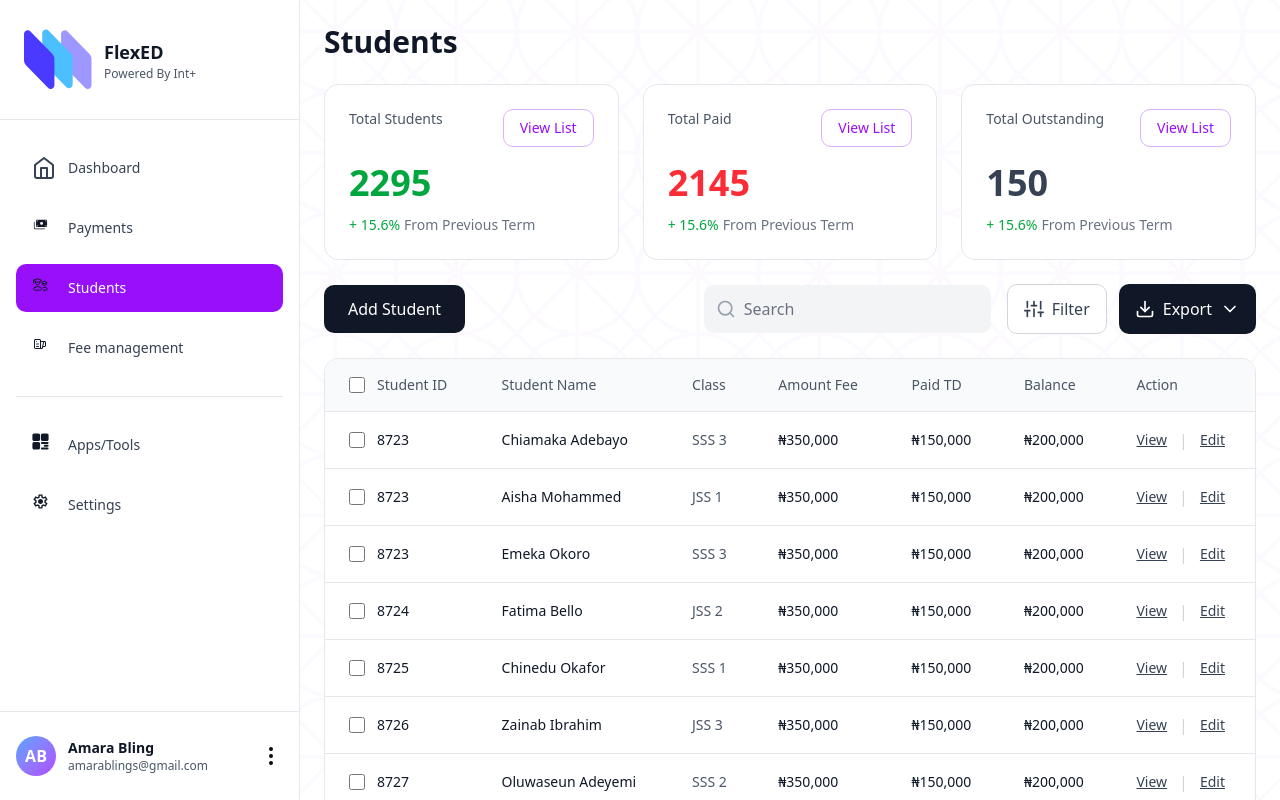
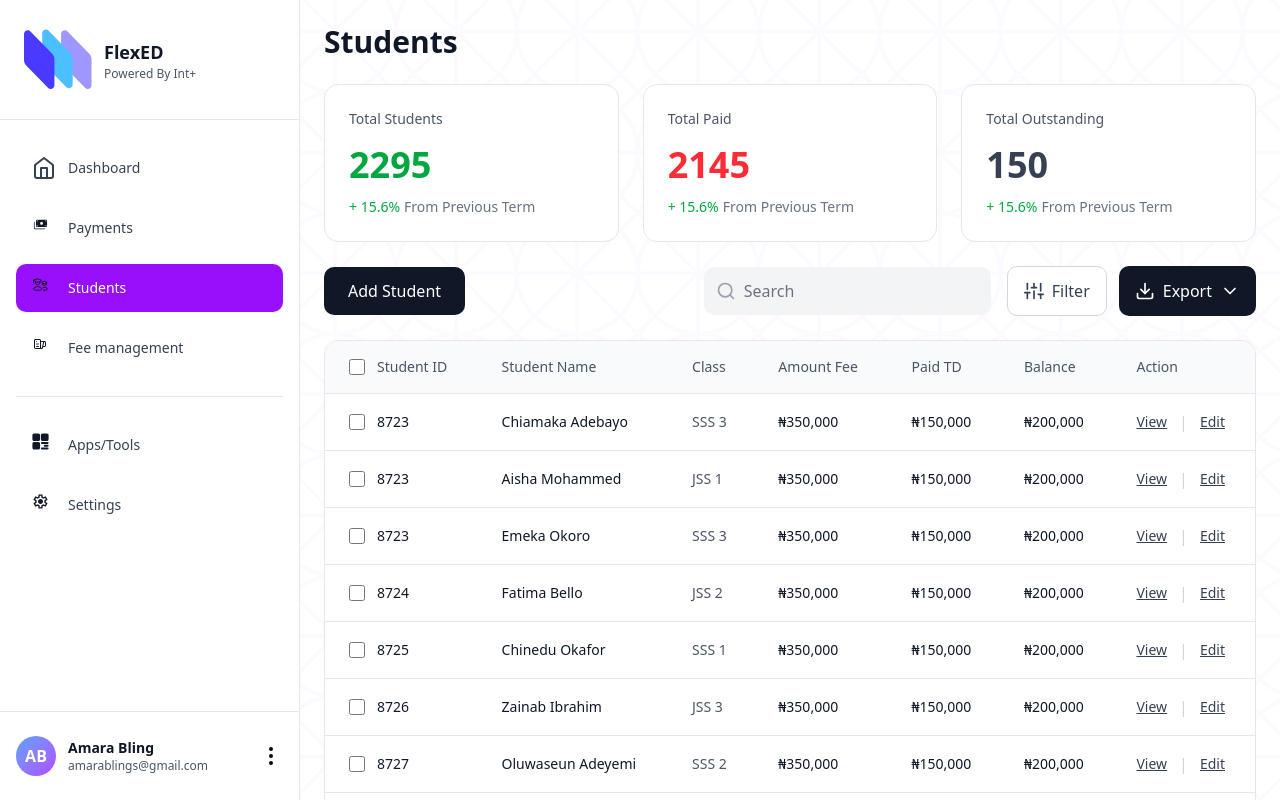
Before and after one commit to Intplus-Tech/FlexED-FE, a Next.js app: page /dashboard/students in a window 1280 px wide. Built offline with nearby package versions, Linux system fonts and the light colour scheme.

Commit message:
clearn up

```diff
--- a/src/app/dashboard/layout.tsx
+++ b/src/app/dashboard/layout.tsx
@@ -15,7 +15,6 @@ export default function DashboardLayout({
       {/* Fixed Sidebar */}
       <DashboardSidebar />
 
-      {/* Main Content Area */}
       <main className="ml-[250px] lg:ml-[300px] flex-1 overflow-y-auto p-6">
         {children}
       </main>
--- a/src/app/page.tsx
+++ b/src/app/page.tsx
@@ -2,5 +2,5 @@ import Image from "next/image";
 import { redirect } from "next/navigation";
 
 export default function Home() {
-  redirect("/dashboard");
+  redirect("auth/sign-in");
 }
--- a/src/modules/students/view/index.tsx
+++ b/src/modules/students/view/index.tsx
@@ -145,7 +145,7 @@ export default function StudentView() {
           change="+ 15.6%"
           changeLabel="From Previous Term"
           valueColor="green"
-          viewListHref="/dashboard/students/all"
+          // viewListHref="/dashboard/students/all"
         />
         <StudentMetricCard
           title="Total Paid"
@@ -153,7 +153,7 @@ export default function StudentView() {
           change="+ 15.6%"
           changeLabel="From Previous Term"
           valueColor="red"
-          viewListHref="/dashboard/students/paid"
+          // viewListHref="/dashboard/students/paid"
         />
         <StudentMetricCard
           title="Total Outstanding"
@@ -161,7 +161,7 @@ export default function StudentView() {
           change="+ 15.6%"
           changeLabel="From Previous Term"
           valueColor="gray"
-          viewListHref="/dashboard/students/outstanding"
+          // viewListHref="/dashboard/students/outstanding"
         />
       </div>
 
```
